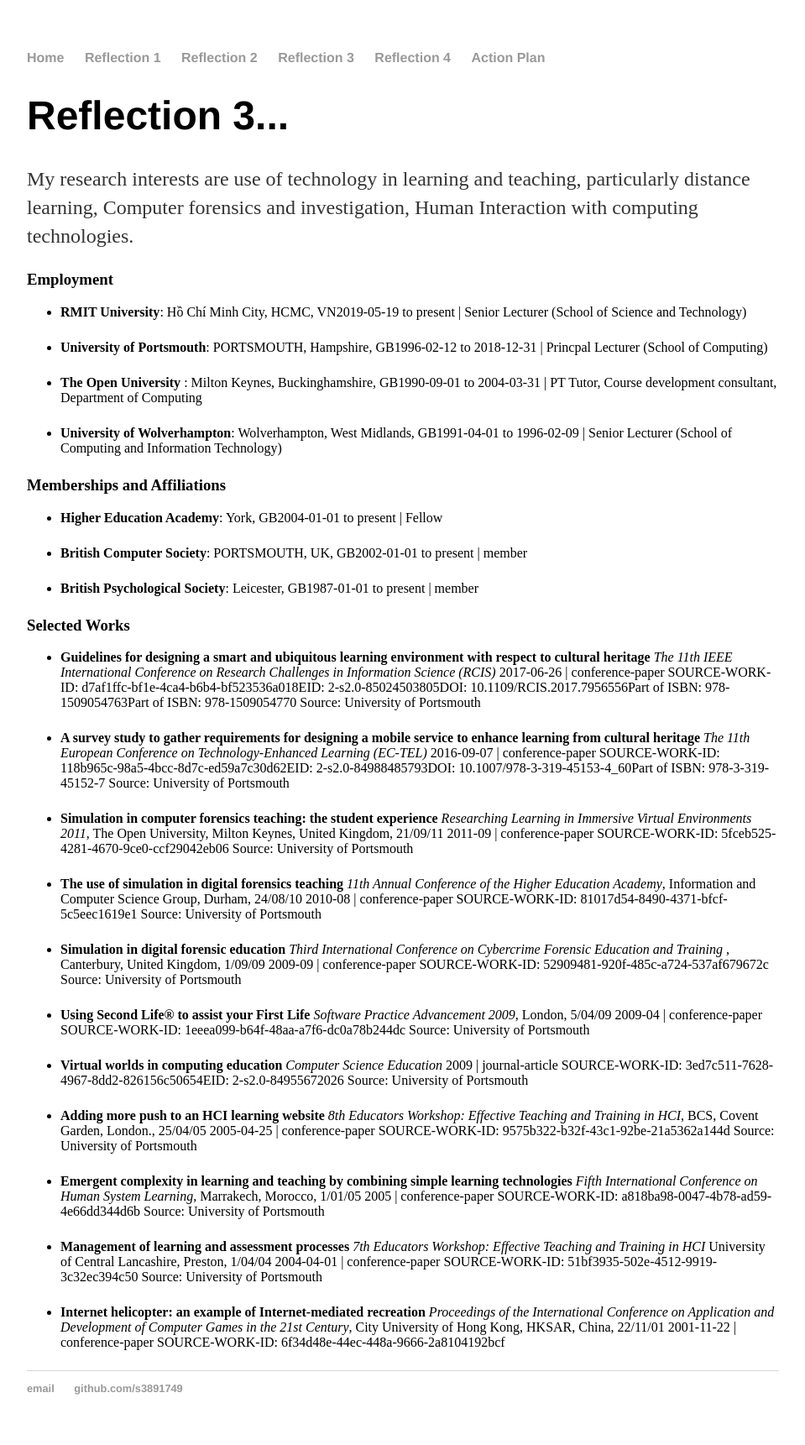
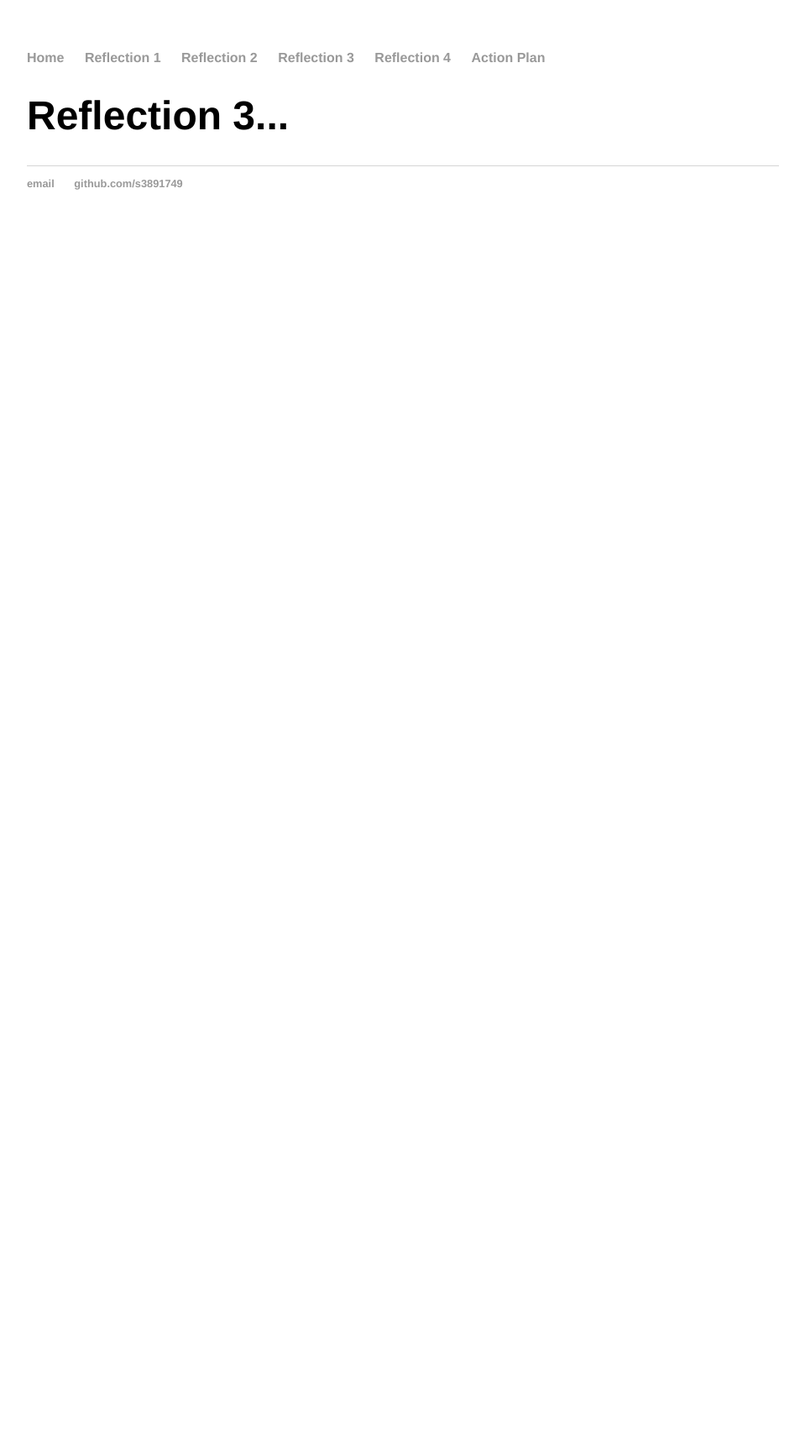
Before and after one commit to S3891749/s3891749.github.io, a Jekyll site: the page built from research/index.html, in a window 1280 px wide. Shown: the whole page at 84% size, without its empty margins (160-1119 px from the left). Built offline with Jekyll 4.4.1, drawn with Linux system fonts in a browser that asks for light colours; after the commit the page ends 900 px from its top, so only the background shows below that.

Commit message:
Update index.html

```diff
--- a/research/index.html
+++ b/research/index.html
@@ -4,102 +4,7 @@
 ---
 <div class="blurb">
 	<h1>{{ page.title }}</h1>
-<p>My research interests are use of technology in learning and teaching, particularly distance learning, Computer forensics and investigation, Human Interaction with computing technologies.
-	</p>
-	<h3>Employment</h3>
 
-<ul>
-<li><b>RMIT University</b>: Hồ Chí Minh City, HCMC, VN2019-05-19 to present | Senior Lecturer (School of Science and Technology)</li></p>
-<li><b>University of Portsmouth</b>: PORTSMOUTH, Hampshire, GB1996-02-12 to 2018-12-31 | Princpal Lecturer (School of Computing)</li></p>
-<li><b>The Open University</b> : Milton Keynes, Buckinghamshire, GB1990-09-01 to 2004-03-31 | PT Tutor, Course development consultant, Department of Computing</p></li>
-<li><b>University of Wolverhampton</b>: Wolverhampton, West Midlands, GB1991-04-01 to 1996-02-09 | Senior Lecturer (School of Computing and Information Technology)</li></p>
-</ul>
-
-
-
-<h3>Memberships and Affiliations</h3>
-
-<ul>
-<li><b>Higher Education Academy</b>: York, GB2004-01-01 to present | Fellow</li></p>
-<li><b>British Computer Society</b>: PORTSMOUTH, UK, GB2002-01-01 to present | member</li></p>
-<li><b>British Psychological Society</b>: Leicester, GB1987-01-01 to present | member</li></p>
-</ul>
-<h3>Selected Works</h3>
-<ul>
-<li><b>Guidelines for designing a smart and ubiquitous learning environment with respect to cultural heritage</b>
-<i>The 11th IEEE International Conference on Research Challenges in Information Science (RCIS)</i>
-2017-06-26 | conference-paper
-SOURCE-WORK-ID: d7af1ffc-bf1e-4ca4-b6b4-bf523536a018EID: 2-s2.0-85024503805DOI: 10.1109/RCIS.2017.7956556Part of ISBN: 978-1509054763Part of ISBN: 978-1509054770
-Source:
-University of Portsmouth</p></li>
-
-<li><b>A survey study to gather requirements for designing a mobile service to enhance learning from cultural heritage</b>
-<i>The 11th European Conference on Technology-­Enhanced Learning (EC-TEL)</i>
-2016-09-07 | conference-paper
-SOURCE-WORK-ID: 118b965c-98a5-4bcc-8d7c-ed59a7c30d62EID: 2-s2.0-84988485793DOI: 10.1007/978-3-319-45153-4_60Part of ISBN: 978-3-319-45152-7
-Source:
-University of Portsmouth</p></li>
-
-<li><b>Simulation in computer forensics teaching: the student experience</b>
-<i>Researching Learning in Immersive Virtual Environments 2011</i>, The Open University, Milton Keynes, United Kingdom, 21/09/11
-2011-09 | conference-paper
-SOURCE-WORK-ID: 5fceb525-4281-4670-9ce0-ccf29042eb06
-Source:
-University of Portsmouth</p></li>
-
-<li><b>The use of simulation in digital forensics teaching</b>
-<i>11th Annual Conference of the Higher Education Academy</i>, Information and Computer Science Group, Durham, 24/08/10
-2010-08 | conference-paper
-SOURCE-WORK-ID: 81017d54-8490-4371-bfcf-5c5eec1619e1
-Source:
-University of Portsmouth</p></li>
-
-<li><b>Simulation in digital forensic education</b>
-<i>Third International Conference on Cybercrime Forensic Education and Training</i> , Canterbury, United Kingdom, 1/09/09
-2009-09 | conference-paper
-SOURCE-WORK-ID: 52909481-920f-485c-a724-537af679672c
-Source:
-University of Portsmouth</p></li>
-
-<li><b>Using Second Life® to assist your First Life</b>
-<i>Software Practice Advancement 2009</i>, London, 5/04/09
-2009-04 | conference-paper
-SOURCE-WORK-ID: 1eeea099-b64f-48aa-a7f6-dc0a78b244dc
-Source:
-University of Portsmouth</p></li>
-
-<li><b>Virtual worlds in computing education</b>
-<i>Computer Science Education</i>
-2009 | journal-article
-SOURCE-WORK-ID: 3ed7c511-7628-4967-8dd2-826156c50654EID: 2-s2.0-84955672026
-Source:
-University of Portsmouth</p></li>
-
-<li><b>Adding more push to an HCI learning website</b>
-<i>8th Educators Workshop: Effective Teaching and Training in HCI</i>, BCS, Covent Garden, London., 25/04/05
-2005-04-25 | conference-paper
-SOURCE-WORK-ID: 9575b322-b32f-43c1-92be-21a5362a144d
-Source:
-University of Portsmouth</p></li>
-
-<li><b>Emergent complexity in learning and teaching by combining simple learning technologies</b>
-<i>Fifth International Conference on Human System Learning</i>, Marrakech, Morocco, 1/01/05
-2005 | conference-paper
-SOURCE-WORK-ID: a818ba98-0047-4b78-ad59-4e66dd344d6b
-Source:
-University of Portsmouth</p></li>
-
-<li><b>Management of learning and assessment processes</b>
-<i>7th Educators Workshop: Effective Teaching and Training in HCI</i> University of Central Lancashire, Preston, 1/04/04
-2004-04-01 | conference-paper
-SOURCE-WORK-ID: 51bf3935-502e-4512-9919-3c32ec394c50
-Source:
-University of Portsmouth</p></li>
-
-<li><b>Internet helicopter: an example of Internet-mediated recreation</b>
-<i>Proceedings of the International Conference on Application and Development of Computer Games in the 21st Century</i>, City University of Hong Kong, HKSAR, China, 22/11/01
-2001-11-22 | conference-paper
-SOURCE-WORK-ID: 6f34d48e-44ec-448a-9666-2a8104192bcf</p></li>
 </ul>
 
 </div><!-- /.blurb -->
```
